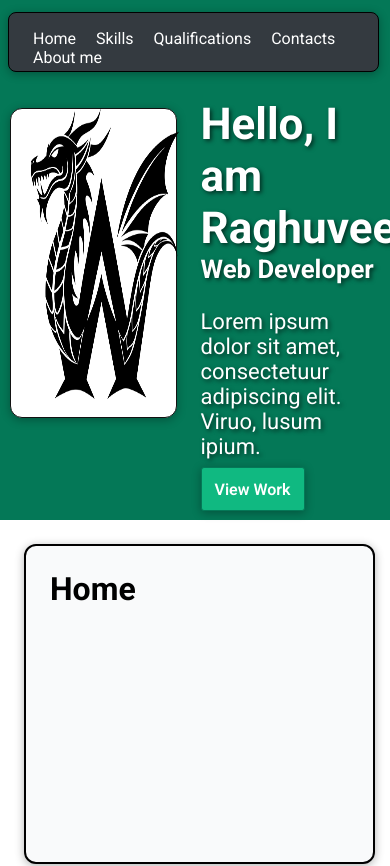
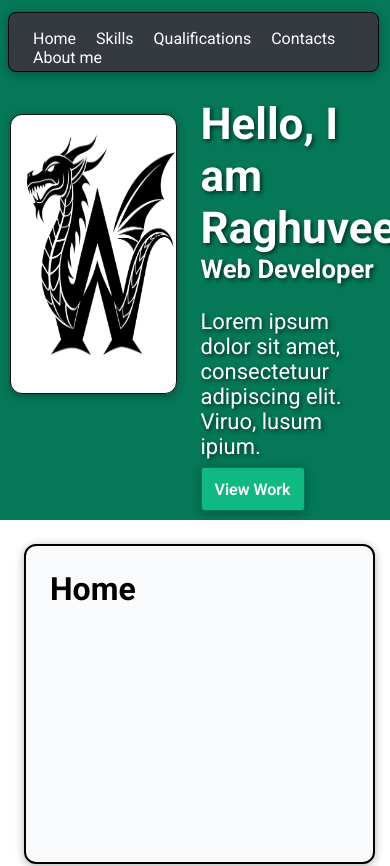
Before and after one commit to raghuveer5465/Demo-Portfolio, a plain HTML site: page index.html in a window 390 px wide. Shown: the top 866 px of the page. Drawn offline with Linux system fonts and the light colour scheme.

Commit message:
Add files via upload

```diff
--- a/style.css
+++ b/style.css
@@ -467,10 +467,10 @@ a {
 }
 .image {
     width: 97%;
-    height: 310px;
+    height: 280px;
     border: 1px solid #121212;
     margin: 10px;
-    margin-top: 24px;
+    margin-top: 30px;
     margin-right: 10px;
     background-color: #fff;
     border-radius: 12px;
@@ -582,5 +582,9 @@ footer{
     text-shadow: 2px 2px 4px rgba(0, 0, 0, 0.6);
     margin-left: 14px;
 }
-
+.image img{
+    margin-top:20px;
+    height:220px;
+    margin-left:16px;
 }
+}
```
